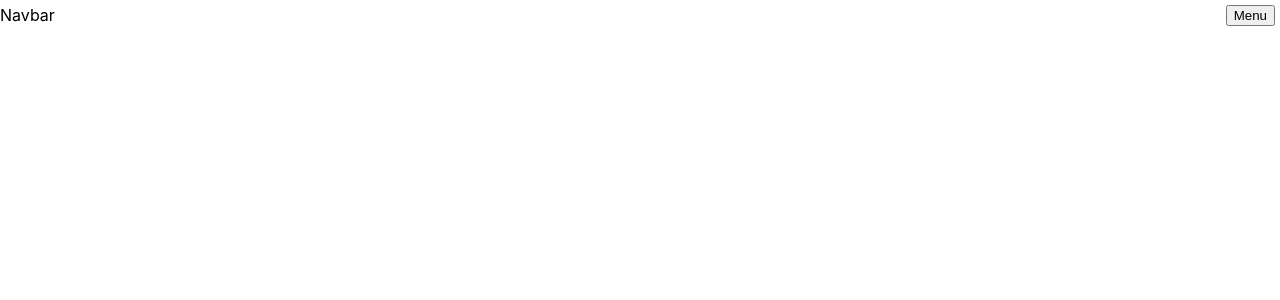
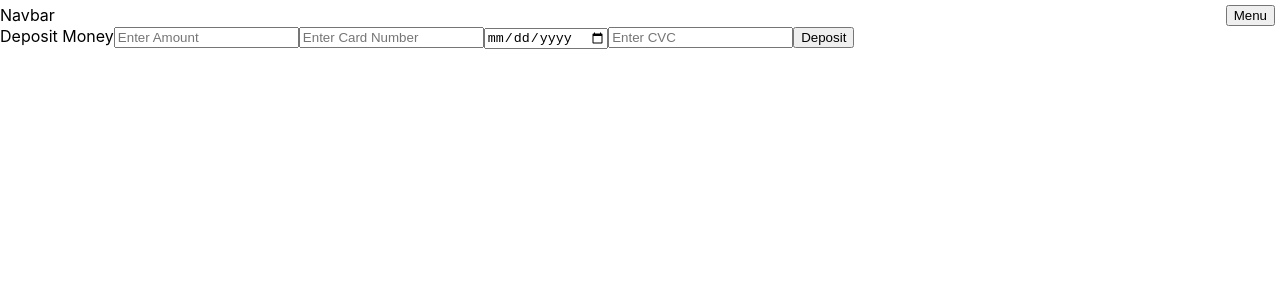
Before and after one commit to lukecross05/paypal-clone, a React (Create React App) app in the folder frontend/: page /deposit in a window 1280 px wide. Before the commit this address had no page. Shown: the top 300 px of the page. Built offline with nearby package versions, Linux system fonts and the light colour scheme.

Commit message:
started to make deposit page. coloured transactions to be green or red. corrected errors with calculated balance.

```diff
--- a/frontend/src/App.js
+++ b/frontend/src/App.js
@@ -5,6 +5,7 @@ import Navbar from "./pages/Navbar";
 import SignUp from "./pages/Signup";
 import LogIn from "./pages/Login";
 import { useUserContext } from "./hooks/useUserContext";
+import Deposit from "./pages/Deposit";
 function App() {
   const { user } = useUserContext();
   return (
@@ -15,6 +16,7 @@ function App() {
           <Route path="/" element={user ? <Home /> : <LogIn />} />
           <Route path="/signup" element={<SignUp />} />
           <Route path="/login" element={<LogIn />} />
+          <Route path="/deposit" element={<Deposit />} />
         </Routes>
       </BrowserRouter>
     </div>
--- /dev/null
+++ b/frontend/src/components/depositForm.js
@@ -0,0 +1,73 @@
+import React from "react";
+import { useState } from "react";
+const cardValidator = require("card-validator");
+
+const DepositForm = () => {
+  const [amount, setAmount] = useState("");
+  const [cardNumber, setCardNumber] = useState("");
+  const [expiryDate, setExpiryDate] = useState("");
+  const [cvv, setCvv] = useState("");
+
+  const handleSubmit = () => {
+    //validate the card number.
+    const cardNumberValidation = cardValidator.number(cardNumber);
+    if (cardNumberValidation.isValid) {
+      console.log(
+        "Card number is valid and recognized as:",
+        cardNumberValidation.card.niceType
+      );
+    } else {
+      console.log("Card number is invalid.");
+    }
+
+    //validate the expiration date.
+    const expirationValidation = cardValidator.expirationDate(expiryDate);
+    if (expirationValidation.isValid) {
+      console.log("Expiration date is valid.");
+    } else {
+      console.log("Expiration date is invalid.");
+    }
+
+    //validate the CVV.
+    const cvvValidation = cardValidator.cvv(cvv);
+    if (cvvValidation.isValid) {
+      console.log("CVV is valid.");
+    } else {
+      console.log("CVV is invalid.");
+    }
+  };
+
+  return (
+    <div>
+      <label>Deposit Money</label>
+      <input
+        placeholder="Enter Amount"
+        type="text"
+        onChange={(e) => setAmount(e.target.value)}
+        value={amount}
+      />
+      <input
+        placeholder="Enter Card Number"
+        type="text"
+        onChange={(e) => setCardNumber(e.target.value)}
+        value={cardNumber}
+      />
+      <input
+        placeholder="Enter Expiry Date"
+        type="date"
+        onChange={(e) => setExpiryDate(e.target.value)}
+        value={expiryDate}
+      />
+      <input
+        placeholder="Enter CVC"
+        type="number"
+        onChange={(e) => setCvv(e.target.value)}
+        value={cvv}
+      />
+
+      <button onClick={handleSubmit}>Deposit</button>
+    </div>
+  );
+};
+
+export default DepositForm;
--- a/frontend/src/index.css
+++ b/frontend/src/index.css
@@ -28,3 +28,9 @@ code {
 .dropdown-toggle {
   float: right;
 }
+.expense {
+  color: #ff1212;
+}
+.income {
+  color: #207c17;
+}
--- /dev/null
+++ b/frontend/src/pages/Deposit.js
@@ -0,0 +1,11 @@
+import React from "react";
+import DepositForm from "../components/depositForm";
+const Deposit = () => {
+  return (
+    <div>
+      <DepositForm />
+    </div>
+  );
+};
+
+export default Deposit;
--- a/frontend/src/pages/Home.js
+++ b/frontend/src/pages/Home.js
@@ -6,10 +6,9 @@ import { useTransactionContext } from "../hooks/useTransactionContext";
 const Home = () => {
   const { transactions, dispatch } = useTransactionContext();
   const { user } = useUserContext();
-  const [balance, setBalance] = useState("");
+  const [balance, setBalance] = useState(0);
   useEffect(() => {
     const fetchData = async () => {
-      console.log(user.token);
       const response = await fetch("http://localhost:4000/api/transactions/", {
         headers: {
           Authorisation: `Bearer ${user.token}`,
@@ -18,34 +17,43 @@ const Home = () => {
       const json = await response.json();
       if (response.ok) {
         await dispatch({ type: "SET_TRANSACTIONS", payload: json });
+        //calculateBalance();
         console.log(json);
       }
     };
     fetchData();
-    const calculateBalance = async () => {
-      console.log(transactions);
-      for (const transaction of transactions) {
+
+    //calculateBalance();
+  }, [dispatch]);
+  const calculateBalance = async () => {
+    console.log(balance);
+    var count = 0;
+    for (const transaction of transactions) {
+      if (transaction.senderID != user.username) {
+        count = count + transaction.amount;
         console.log(transaction);
-        if (transaction.senderID != user.username) {
-          const sum = balance + transaction.amount;
-          setBalance(sum);
-        }
+      } else {
+        count = count - transaction.amount;
       }
-    };
-    calculateBalance();
-  }, [dispatch]);
-
+    }
+    setBalance(count);
+  };
+  useEffect(() => {
+    if (transactions) {
+      calculateBalance();
+    }
+  }, [transactions]);
   return (
     <div>
       <p>Balance : {balance}</p>
       {transactions &&
         transactions.map((transaction) =>
           user && user.username === transaction.senderID ? (
-            <p key={transaction._id}>
+            <p key={transaction._id} className="expense">
               You sent {transaction.recieverID} ${transaction.amount}
             </p>
           ) : (
-            <p key={transaction._id}>
+            <p key={transaction._id} className="income">
               {transaction.senderID} sent you ${transaction.amount}
             </p>
           )
--- a/frontend/src/pages/Navbar.js
+++ b/frontend/src/pages/Navbar.js
@@ -28,6 +28,11 @@ const Navbar = () => {
                   <Dropdown.Item as={Link} to="/">
                     Home
                   </Dropdown.Item>
+                  <div></div>
+                  <Dropdown.Item as={Link} to="/deposit">
+                    Deposit Money
+                  </Dropdown.Item>
+                  <div></div>
                   <Dropdown.Item as="button" onClick={handleClick}>
                     Logout
                   </Dropdown.Item>
```
